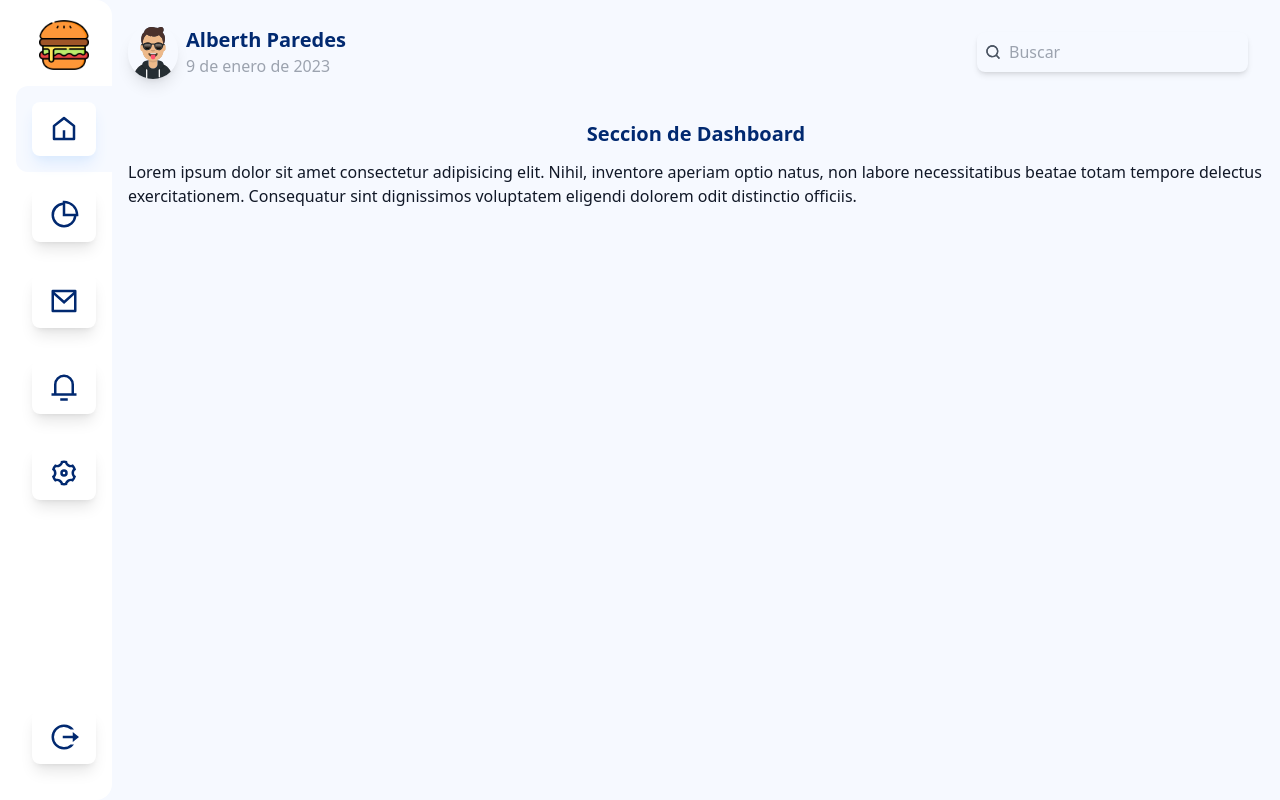
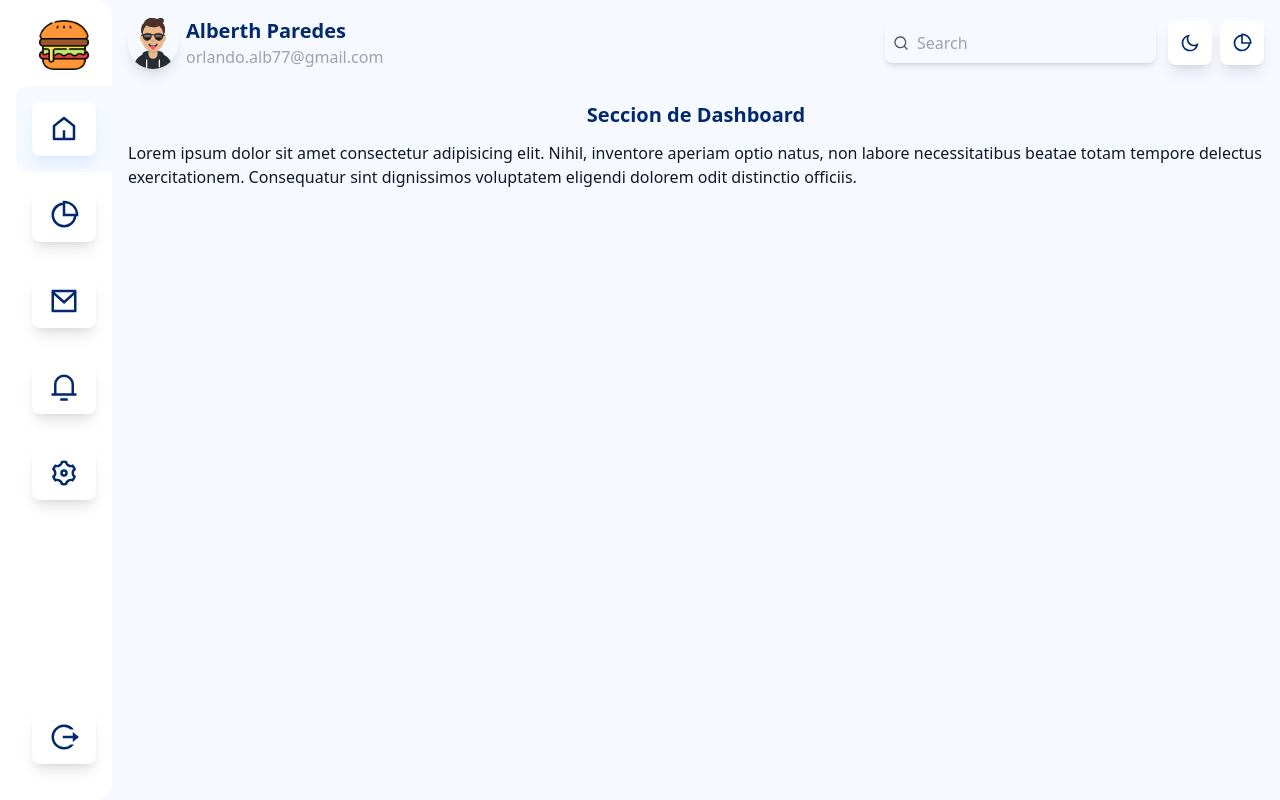
Before and after one commit to AlberthRKO/comifast, a Next.js app: page / in a window 1280 px wide. Built offline with nearby package versions, Linux system fonts and the light colour scheme.

Commit message:
component arrangement, design grouping and sidebar

```diff
--- a/components/shared/header.js
+++ b/components/shared/header.js
@@ -1,8 +1,16 @@
+import { useTheme } from "next-themes";
 import Image from "next/image";
-import React, { useState } from "react";
-import { RiSearchLine, RiCloseLine } from "react-icons/ri";
+import { useEffect, useState } from "react";
+import {
+  RiSearchLine,
+  RiCloseLine,
+  RiSunLine,
+  RiMoonLine,
+  RiPieChart2Line,
+} from "react-icons/ri";
+import { profile, userNavigation } from "../../utils/data";
 
-const Header = () => {
+const Header = ({ showOrder, toggleOrder }) => {
   // Sacar fecha js
   const fecha = new Date();
   //   const fechaFormateada = fecha.toLocaleDateString("es-ES");
@@ -18,41 +26,88 @@ const Header = () => {
   const toggle = () => setshowSearch(!showSearch);
   //   console.log(showSearch);
 
+  // Dark / Light
+  // Seccion de darkmode
+  const [mounted, setMounted] = useState(false);
+  const { systemTheme, theme, setTheme } = useTheme();
+  const currentTheme = theme === "system" ? systemTheme : theme;
+
+  // arreglando el problema del doble renderizado
+  // useEffect only runs on the client, so now we can safely show the UI
+  useEffect(() => {
+    setMounted(true);
+  }, []);
+
+  if (!mounted) {
+    return null;
+  }
+
   return (
     <header className="p-4 transition-all">
       <div className="flex justify-between items-center">
         <div className="flex gap-2 items-center">
           <Image
             className="rounded-full shadow-lg hover:shadow-blue-100 dark:shadow-gray-900 dark:hover:shadow-[#ec7b6a3a]"
-            src="/alberth.svg"
+            src={profile.imgUrl}
             width={50}
             height={50}
             alt="Avatar Usuario"
           />
           <div>
-            <h2 className="text-xl font-bold">Alberth Paredes </h2>
-            <p className="text-gray-400">{fechaFormateada}</p>
+            <h2 className="text-xl font-bold">{profile.name}</h2>
+            {/* <p className="text-gray-400">{fechaFormateada}</p> */}
+            <p className="text-gray-400">{profile.email}</p>
           </div>
         </div>
-        <div>
-          <button className="navLink lg:hidden" onClick={toggle}>
+        <div className="flex items-center gap-2">
+          <button
+            className={`navLink lg:hidden ${
+              showSearch ? "shadow-blue-100 dark:shadow-[#ec7b6a3a]" : ""
+            }`}
+            onClick={toggle}
+          >
             {showSearch ? (
               <RiCloseLine className="text-xl text-[#012970] dark:text-[#ec7c6a]" />
             ) : (
               <RiSearchLine className="text-xl text-[#012970] dark:text-[#ec7c6a]" />
             )}
           </button>
-          <form className="p-4 transition-all hidden lg:block">
+
+          <form className="pr-1 transition-all hidden lg:block">
             <div className="w-full relative group transition-all">
               <RiSearchLine className="text-gray-600 absolute text-md left-2 top-1/2 -translate-y-1/2  cursor-pointer group-focus-within:font-bold" />
-              <RiSearchLine className="text-gray-600 absolute text-md left-2 top-1/2 -translate-y-1/2  cursor-pointer group-focus-within:font-bold" />
               <input
-                placeholder="Buscar"
+                placeholder="Search"
                 className="w-full outline-none shadow-md rounded-lg py-2 pl-8 pr-2 bg-[#f6f9ff] dark:bg-[#262837] focus:shadow-blue-100 focus:dark:shadow-[#ec7b6a3a] "
                 type="text"
               />
             </div>
           </form>
+
+          {/* Dark/ Light */}
+          {currentTheme === "dark" ? (
+            <button onClick={() => setTheme("light")} className="navLink">
+              <RiSunLine className="text-xl text-[#012970] dark:text-[#ec7c6a]" />
+            </button>
+          ) : (
+            <button onClick={() => setTheme("dark")} className="navLink">
+              <RiMoonLine className="text-xl text-[#012970] dark:text-[#ec7c6a]" />
+            </button>
+          )}
+
+          {/* Show order */}
+          <button
+            className={`navLink hidden lg:block ${
+              showOrder ? "shadow-blue-100 dark:shadow-[#ec7b6a3a]" : ""
+            }`}
+            onClick={toggleOrder}
+          >
+            {showOrder ? (
+              <RiCloseLine className="text-xl text-[#012970] dark:text-[#ec7c6a]" />
+            ) : (
+              <RiPieChart2Line className="text-xl text-[#012970] dark:text-[#ec7c6a]" />
+            )}
+          </button>
         </div>
       </div>
       {/* Styles search mobile*/}
@@ -63,9 +118,8 @@ const Header = () => {
       >
         <div className="w-full relative group transition-all">
           <RiSearchLine className="text-gray-600 absolute text-md left-2 top-1/2 -translate-y-1/2  cursor-pointer group-focus-within:font-bold" />
-          <RiSearchLine className="text-gray-600 absolute text-md left-2 top-1/2 -translate-y-1/2  cursor-pointer group-focus-within:font-bold" />
           <input
-            placeholder="Buscar"
+            placeholder="Search"
             className="w-full outline-none shadow-md rounded-lg py-2 pl-8 pr-2 bg-[#f6f9ff] dark:bg-[#262837] focus:shadow-blue-100 focus:dark:shadow-[#ec7b6a3a] "
             type="text"
           />
--- a/components/shared/layout.js
+++ b/components/shared/layout.js
@@ -1,14 +1,18 @@
 import Head from "next/head";
+import { useState } from "react";
 import Header from "./header";
+import Order from "./order";
 import Sidebar from "./sidebar";
 
-const Layout = ({
-  children,
-  title = "",
-  description = "",
-  toggleOrder,
-  showOrder,
-}) => {
+const Layout = ({ children, title = "", description = "" }) => {
+  // seccion de showOrder
+  const [showOrder, setShowOrder] = useState(false);
+
+  const toggleOrder = () => {
+    setShowOrder(!showOrder);
+    // console.log(showOrder);
+  };
+
   return (
     <>
       <Head>
@@ -19,8 +23,16 @@ const Layout = ({
       </Head>
       {/* pasamos los parametros del toogle para los icons */}
       <Sidebar toggleOrder={toggleOrder} showOrder={showOrder} />
-      {/* <Header /> */}
-      {children}
+      <div className="lg:pl-28 lg:flex transition-all">
+        <div
+          className={`transition-all ${showOrder ? "lg:w-9/12" : "lg:w-full"}`}
+        >
+          <Header showOrder={showOrder} toggleOrder={toggleOrder} />
+          {/* seccion para escribir todo */}
+          <main className="p-4">{children}</main>
+        </div>
+        <Order showOrder={showOrder} />
+      </div>
     </>
   );
 };
--- /dev/null
+++ b/components/shared/order.js
@@ -0,0 +1,25 @@
+import React from "react";
+
+const Order = ({ showOrder }) => {
+  return (
+    <div
+      className={`transition-all w-full ${
+        showOrder
+          ? "right-0 bottom-24 lg:w-3/12"
+          : "-right-full bottom-24 lg:hidden"
+      } bg-white top-0 dark:bg-[#1F1D2B] lg:min-h-screen fixed rounded-xl shadow-lg lg:static text-center lg:text-start px-5 py-4`}
+    >
+      <h2 className="text-xl text-[#012970] dark:text-white font-bold">
+        Seccion de Pedidos
+      </h2>
+      <p className="mt-3">
+        Lorem ipsum dolor sit amet consectetur adipisicing elit. Nihil,
+        inventore aperiam optio natus, non labore necessitatibus beatae totam
+        tempore delectus exercitationem. Consequatur sint dignissimos voluptatem
+        eligendi dolorem odit distinctio officiis.
+      </p>
+    </div>
+  );
+};
+
+export default Order;
--- a/pages/index.js
+++ b/pages/index.js
@@ -4,62 +4,22 @@ import { useState, useEffect } from "react";
 import Sidebar from "../components/shared/sidebar";
 import Header from "../components/shared/header";
 import FlipMove from "react-flip-move";
+import Order from "../components/shared/order";
 
 export default function Home() {
-  const [showOrder, setShowOrder] = useState(false);
-
-  const toggleOrder = () => {
-    setShowOrder(!showOrder);
-    console.log(showOrder);
-  };
-
   return (
     <>
-      <Layout
-        title="Order"
-        description="ComiFast for order section"
-        toggleOrder={toggleOrder}
-        showOrder={showOrder}
-      >
-        <main className="lg:pl-28 lg:flex transition-all">
-          <div
-            className={`transition-all ${
-              showOrder ? "lg:w-9/12" : "lg:w-full"
-            }`}
-          >
-            <Header />
-            {/* Seccion de dashboard */}
-            <div className="p-4">
+      <Layout title="Order" description="ComiFast for order section">
+        {/* Inicio del contenido dashboard */}
         <h2 className="text-xl text-center text-[#012970] dark:text-white font-bold">
           Seccion de Dashboard
         </h2>
         <p className="mt-3">
           Lorem ipsum dolor sit amet consectetur adipisicing elit. Nihil,
-                inventore aperiam optio natus, non labore necessitatibus beatae
-                totam tempore delectus exercitationem. Consequatur sint
-                dignissimos voluptatem eligendi dolorem odit distinctio
-                officiis.
+          inventore aperiam optio natus, non labore necessitatibus beatae totam
+          tempore delectus exercitationem. Consequatur sint dignissimos
+          voluptatem eligendi dolorem odit distinctio officiis.
         </p>
-            </div>
-          </div>
-          <div
-            className={`transition-all w-full ${
-              showOrder
-                ? "right-0 bottom-24 lg:w-3/12"
-                : "-right-full bottom-24 lg:hidden"
-            } bg-white top-0 dark:bg-[#1F1D2B] lg:min-h-screen fixed rounded-xl shadow-lg lg:static text-center lg:text-start px-5 py-4`}
-          >
-            <h2 className="text-xl text-[#012970] dark:text-white font-bold">
-              Seccion de Pedidos
-            </h2>
-            <p className="mt-3">
-              Lorem ipsum dolor sit amet consectetur adipisicing elit. Nihil,
-              inventore aperiam optio natus, non labore necessitatibus beatae
-              totam tempore delectus exercitationem. Consequatur sint
-              dignissimos voluptatem eligendi dolorem odit distinctio officiis.
-            </p>
-          </div>
-        </main>
       </Layout>
     </>
   );
--- a/pages/orders.js
+++ b/pages/orders.js
@@ -9,10 +9,16 @@ const Orders = () => {
         title="All Orders"
         description="Explore all the orders you made with us"
       >
-        <div className="flex items-center justify-center w-full min-h-screen">
-          Orden
-        </div>
-        <Sidebar />
+        {/* Inicio del contenido dashboard */}
+        <h2 className="text-xl text-center text-[#012970] dark:text-white font-bold">
+          Made orders section
+        </h2>
+        <p className="mt-3">
+          Lorem ipsum dolor sit amet consectetur adipisicing elit. Nihil,
+          inventore aperiam optio natus, non labore necessitatibus beatae totam
+          tempore delectus exercitationem. Consequatur sint dignissimos
+          voluptatem eligendi dolorem odit distinctio officiis.
+        </p>
       </Layout>
     </>
   );
--- /dev/null
+++ b/utils/data.js
@@ -0,0 +1,11 @@
+const profile = {
+  name: "Alberth Paredes",
+  email: "orlando.alb77@gmail.com",
+  imgUrl: "/alberth.svg",
+};
+const userNavigation = [
+  { name: "Your Profile", href: "#" },
+  { name: "Settings", href: "#" },
+  { name: "Sign out", href: "#" },
+];
+export { profile, userNavigation };
```
Also changed, not shown: components/shared/sidebar.js (+8 -28 lines). Lines whose indentation alone changed are shown as unchanged.
